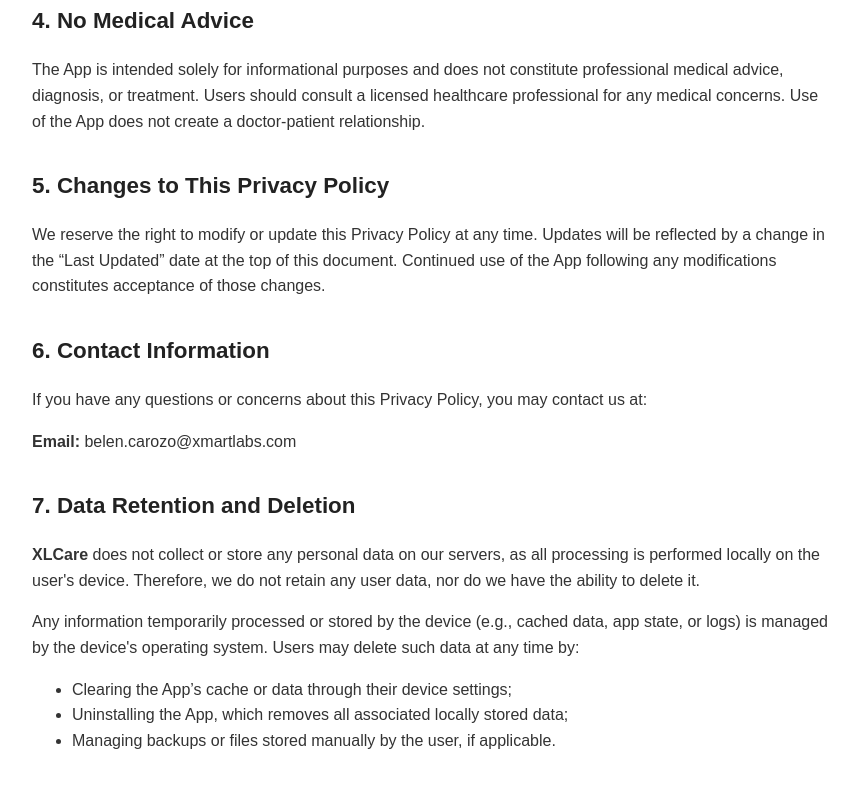
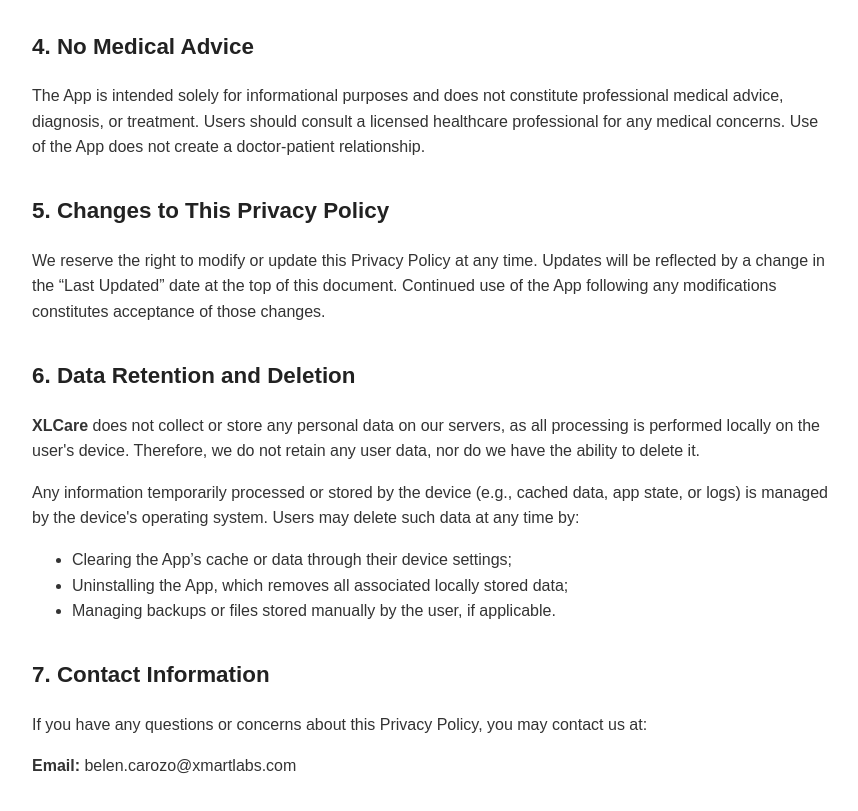
Before and after one commit to carozo/xl-care-privacy-policy, a plain HTML site: page index.html in a window 1280 px wide. Shown: the part 964-1775 px from the top of the page, without its empty margins (208-1066 px from the left). Drawn offline with Linux system fonts and the light colour scheme.

Commit message:
Update index.html

```diff
--- a/index.html
+++ b/index.html
@@ -1,3 +1,7 @@
++2
+-3
+Original file line number	Original file line	Diff line number	Diff line change
+@@ -1,116 +1,115 @@
 <!DOCTYPE html>
 <html lang="en">
   <head>
@@ -105,14 +109,7 @@
       constitutes acceptance of those changes.
     </p>
 
-    <h2>6. Contact Information</h2>
-    <p>
-      If you have any questions or concerns about this Privacy Policy, you may
-      contact us at:
-    </p>
-    <p><strong>Email:</strong> belen.carozo@xmartlabs.com<br /></p>
-
-    <h2>7. Data Retention and Deletion</h2>
+        <h2>6. Data Retention and Deletion</h2>
     <p>
       <strong>XLCare</strong> does not collect or store any personal data on our servers, as all processing is performed locally on the user's device. Therefore, we do not retain any user data, nor do we have the ability to delete it.
     </p>
@@ -126,5 +123,12 @@
       <li>Uninstalling the App, which removes all associated locally stored data;</li>
       <li>Managing backups or files stored manually by the user, if applicable.</li>
     </ul>
+
+    <h2>7. Contact Information</h2>
+    <p>
+      If you have any questions or concerns about this Privacy Policy, you may
+      contact us at:
+    </p>
+    <p><strong>Email:</strong> belen.carozo@xmartlabs.com<br /></p>
   </body>
 </html>
```
